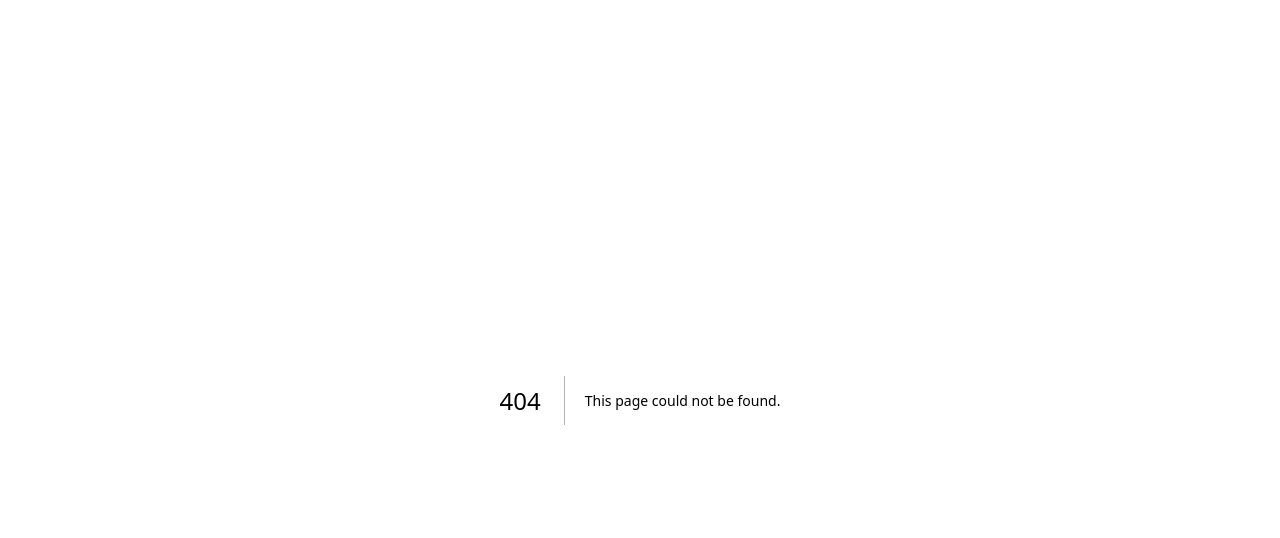
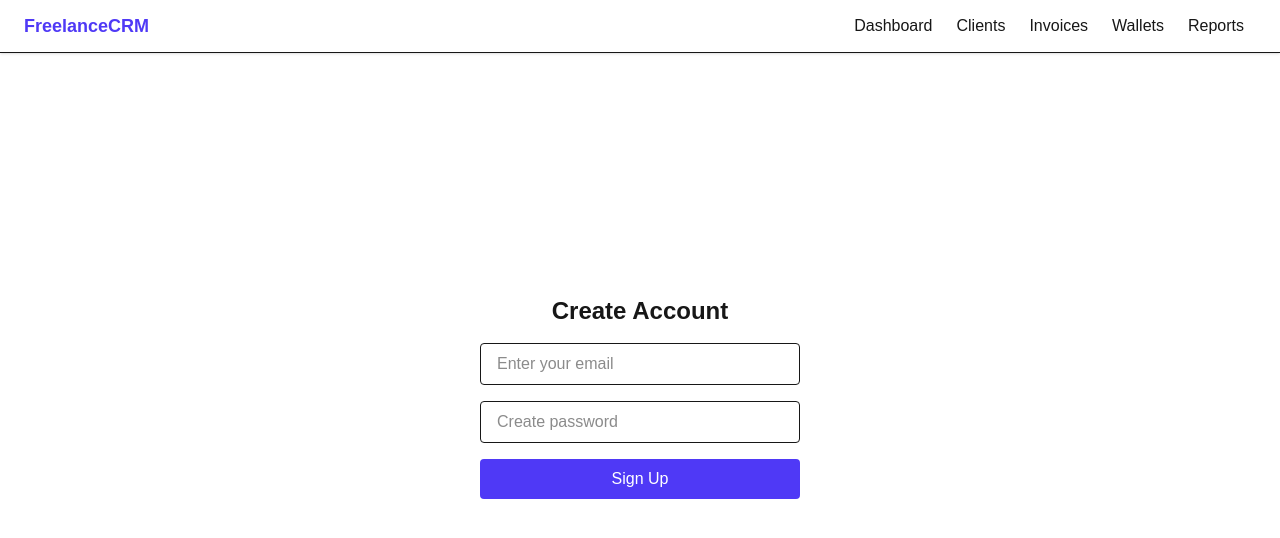
Before and after one commit to sahil-kumar-yadav/finnaceapp, a Next.js app in the folder my-finance/: page /signup in a window 1280 px wide. Before the commit this address had no page. Shown: the top 538 px of the page. Built offline with nearby package versions, Linux system fonts and the light colour scheme; no server answers.

Commit message:
updated login / signup routes

```diff
--- /dev/null
+++ b/my-finance/src/app/(auth)/signup/page.js
@@ -0,0 +1,76 @@
+"use client";
+
+import { useState } from "react";
+import { useRouter } from "next/navigation";
+import { supabase } from "@/lib/supabaseClient"; // Make sure this is correctly configured
+
+export default function SignupPage() {
+  const router = useRouter();
+  const [email, setEmail] = useState("");
+  const [password, setPassword] = useState("");
+  const [errorMsg, setErrorMsg] = useState("");
+
+  const handleSignup = async (e) => {
+    e.preventDefault();
+    setErrorMsg(""); // reset error
+
+    try {
+      const { data, error } = await supabase.auth.signUp({
+        email,
+        password,
+      });
+
+      console.log("Signup response:", { data, error });
+
+      if (error) {
+        // Supabase error (auth)
+        setErrorMsg(`Signup error: ${error.message}`);
+        return;
+      }
+
+      // Check if session/user exists (may depend on email confirmation settings)
+      if (!data.user) {
+        setErrorMsg("Signup succeeded, but no user was returned.");
+        return;
+      }
+
+      // Redirect on success
+      router.push("/dashboard");
+    } catch (err) {
+      console.error("Unexpected error during signup:", err);
+      setErrorMsg("Unexpected error: " + (err.message || "Unknown error"));
+    }
+  };
+
+  return (
+    <div className="flex flex-col items-center justify-center h-[80vh]">
+      <h1 className="text-2xl font-bold mb-4">Create Account</h1>
+      <form onSubmit={handleSignup} className="space-y-4 w-80">
+        <input
+          type="email"
+          placeholder="Enter your email"
+          value={email}
+          onChange={(e) => setEmail(e.target.value)}
+          className="border w-full px-4 py-2 rounded"
+          required
+        />
+        <input
+          type="password"
+          placeholder="Create password"
+          value={password}
+          onChange={(e) => setPassword(e.target.value)}
+          className="border w-full px-4 py-2 rounded"
+          required
+        />
+        <button
+          type="submit"
+          className="bg-indigo-600 text-white w-full px-4 py-2 rounded"
+        >
+          Sign Up
+        </button>
+      </form>
+
+      {errorMsg && <p className="mt-4 text-sm text-red-600">{errorMsg}</p>}
+    </div>
+  );
+}
--- a/my-finance/src/app/layout.js
+++ b/my-finance/src/app/layout.js
@@ -1,5 +1,6 @@
 import { Geist, Geist_Mono } from "next/font/google";
 import "./globals.css";
+import Link from "next/link";
 
 const geistSans = Geist({
   variable: "--font-geist-sans",
@@ -12,17 +13,55 @@ const geistMono = Geist_Mono({
 });
 
 export const metadata = {
-  title: "Create Next App",
-  description: "Generated by create next app",
+  title: "Freelancer Finance CRM",
+  description: "Manage clients, invoices, and finances with ease",
 };
 
 export default function RootLayout({ children }) {
   return (
     <html lang="en">
-      <body
-        className={`${geistSans.variable} ${geistMono.variable} antialiased`}
-      >
-        {children}
+      <body className="bg-gray-50 text-gray-900">
+        {/* Top Navbar */}
+        <header className="bg-white border-b shadow-sm px-6 py-3 flex justify-between items-center">
+          <Link href="/" className="text-lg font-bold text-indigo-600">
+            FreelanceCRM
+          </Link>
+          <nav>
+            <Link
+              href="/dashboard"
+              className="px-3 py-1 rounded hover:bg-gray-100"
+            >
+              Dashboard
+            </Link>
+            <Link
+              href="/dashboard/clients"
+              className="px-3 py-1 rounded hover:bg-gray-100"
+            >
+              Clients
+            </Link>
+            <Link
+              href="/dashboard/invoices"
+              className="px-3 py-1 rounded hover:bg-gray-100"
+            >
+              Invoices
+            </Link>
+            <Link
+              href="/dashboard/wallets"
+              className="px-3 py-1 rounded hover:bg-gray-100"
+            >
+              Wallets
+            </Link>
+            <Link
+              href="/dashboard/reports/clients"
+              className="px-3 py-1 rounded hover:bg-gray-100"
+            >
+              Reports
+            </Link>
+          </nav>
+        </header>
+
+        {/* Page Content */}
+        <main className="max-w-6xl mx-auto px-6 py-6">{children}</main>
       </body>
     </html>
   );
--- a/my-finance/src/app/page.js
+++ b/my-finance/src/app/page.js
@@ -1,9 +1,33 @@
+
 import Image from "next/image";
+import Link from "next/link";
 
 export default function Home() {
   return (
-    <>
-    <div>Hello</div>
-    </>
+    <section className="flex flex-col items-center justify-center h-[80vh] text-center">
+      <h1 className="text-4xl font-bold text-indigo-700 mb-4">
+        FreelanceCRM
+      </h1>
+      <p className="text-lg text-gray-600 mb-6 max-w-2xl">
+        Track your income, manage clients, send invoices, and get insights —
+        all in one place. Built for freelancers & solopreneurs.
+      </p>
+
+      <div className="flex space-x-4">
+        <Link
+          href="/login"
+          className="px-5 py-2 bg-indigo-600 text-white rounded-lg hover:bg-indigo-700"
+        >
+          Login
+        </Link>
+        <Link
+          href="/signup"
+          className="px-5 py-2 bg-gray-200 text-gray-800 rounded-lg hover:bg-gray-300"
+        >
+          Sign Up
+        </Link>
+      </div>
+
+    </section>
   );
 }
--- a/my-finance/src/lib/invoices.js
+++ b/my-finance/src/lib/invoices.js
@@ -4,7 +4,7 @@ import { createClient } from "./supabaseServer";
  * Fetch all invoices for a user
  */
 export async function getInvoices(userId) {
-  const supabase = createClient();
+  const supabase = await createClient();
   const { data, error } = await supabase
     .from("invoices")
     .select("*, clients(name, email)")
@@ -19,7 +19,7 @@ export async function getInvoices(userId) {
  * Create invoice
  */
 export async function createInvoice(userId, { client_id, issue_date, due_date, amount, notes }) {
-  const supabase = createClient();
+  const supabase = await createClient();
   const { data, error } = await supabase
     .from("invoices")
     .insert([{ user_id: userId, client_id, issue_date, due_date, amount, notes }])
@@ -34,7 +34,7 @@ export async function createInvoice(userId, { client_id, issue_date, due_date, a
  * Update invoice
  */
 export async function updateInvoice(invoiceId, updates) {
-  const supabase = createClient();
+  const supabase = await createClient();
   const { data, error } = await supabase
     .from("invoices")
     .update(updates)
@@ -50,8 +50,12 @@ export async function updateInvoice(invoiceId, updates) {
  * Delete invoice
  */
 export async function deleteInvoice(invoiceId) {
-  const supabase = createClient();
-  const { error } = await supabase.from("invoices").delete().eq("id", invoiceId);
+  const supabase = await createClient();
+  const { error } = await supabase
+    .from("invoices")
+    .delete()
+    .eq("id", invoiceId);
+
   if (error) throw error;
   return true;
 }
@@ -60,7 +64,7 @@ export async function deleteInvoice(invoiceId) {
  * Outstanding balance (total unpaid)
  */
 export async function getOutstandingBalance(userId) {
-  const supabase = createClient();
+  const supabase = await createClient();
   const { data, error } = await supabase
     .from("invoices")
     .select("amount, status")
--- a/my-finance/src/lib/supabaseServer.js
+++ b/my-finance/src/lib/supabaseServer.js
@@ -3,39 +3,34 @@
 import { createServerClient } from "@supabase/ssr";
 import { cookies } from "next/headers";
 
-
-import { createServerClient, type CookieOptions } from "@supabase/ssr";
-import { cookies } from "next/headers";
-
+// Ensure environment variables are defined
 const supabaseUrl = process.env.NEXT_PUBLIC_SUPABASE_URL;
 const supabaseKey = process.env.NEXT_PUBLIC_SUPABASE_ANON_KEY;
 
-export const createClient = () => {
-  return createServerClient(
-    supabaseUrl,
-    supabaseKey,
-    {
+export async function createClient() {
+  const cookieStore = cookies();
+
+  return createServerClient(supabaseUrl, supabaseKey, {
     cookies: {
       getAll() {
-          return cookieStore.getAll()
+        return cookieStore.getAll();
       },
       setAll(cookiesToSet) {
         try {
-            cookiesToSet.forEach(({ name, value, options }) => cookieStore.set(name, value, options))
+          cookiesToSet.forEach(({ name, value, options }) =>
+            cookieStore.set(name, value, options)
+          );
         } catch {
           // The `setAll` method was called from a Server Component.
-            // This can be ignored if you have middleware refreshing
-            // user sessions.
+          // This can be ignored if you have middleware refreshing user sessions.
         }
       },
     },
-    },
-  );
-};
-
+  });
+}
 
 export async function getWalletSummary(userId) {
-  const supabase = await createClient(); // ← await here
+  const supabase = await createClient(); // ✅ now properly awaited
   const { data, error } = await supabase.rpc("wallet_summary", {
     user_id_input: userId,
   });
```
Lines whose indentation alone changed are shown as unchanged.
